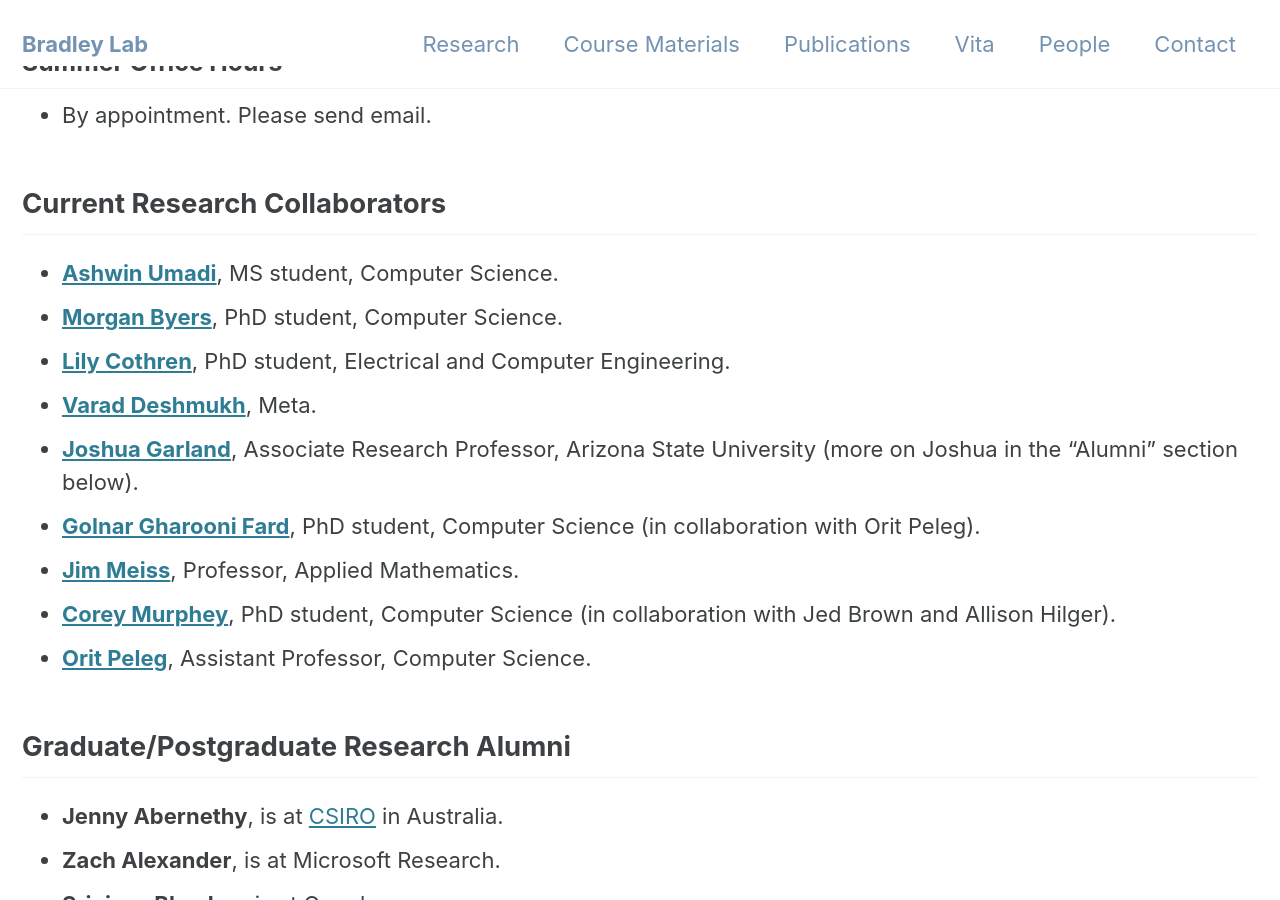
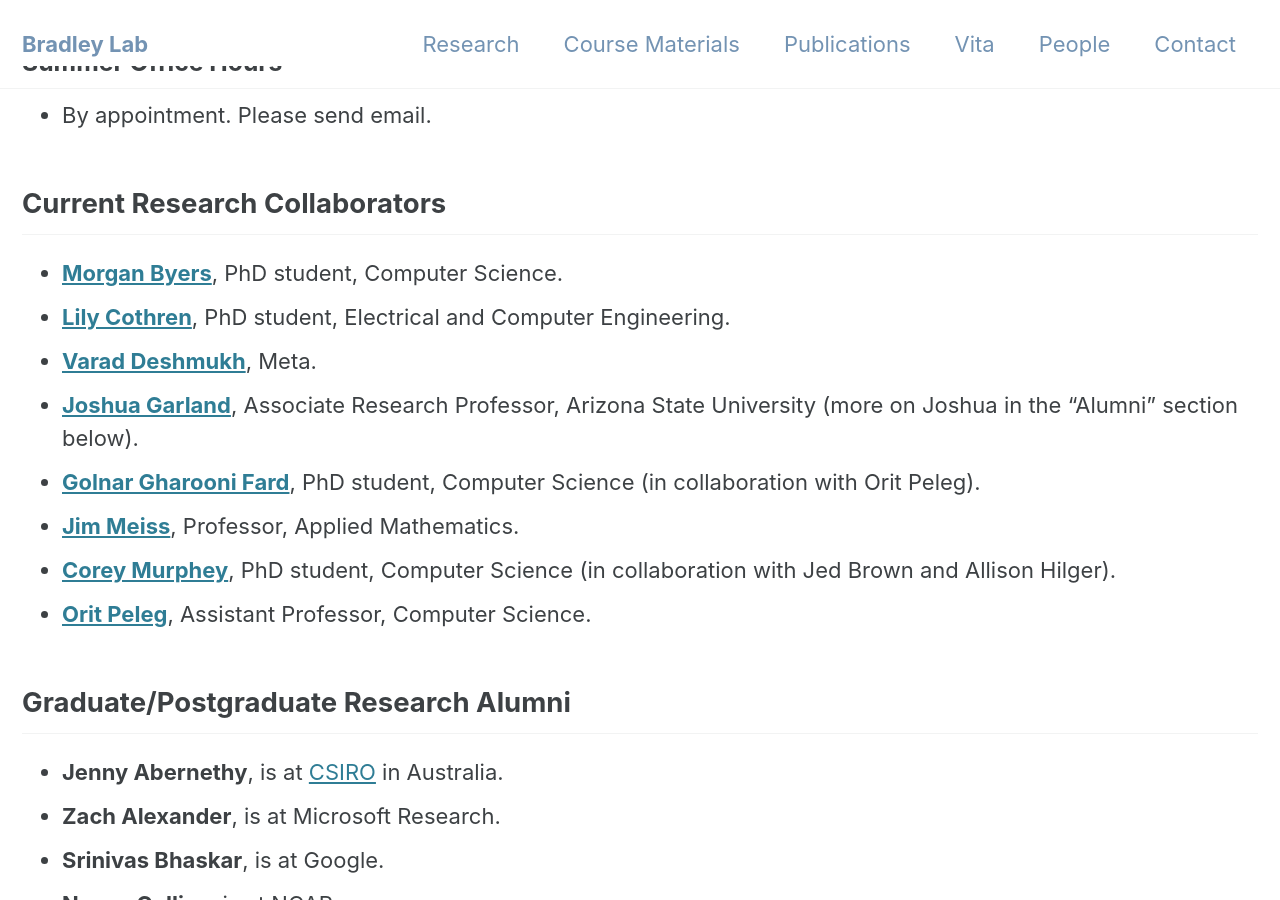
Before and after one commit to ashwinumadi/Bradley-Lab, a Jekyll site: the page built from _pages/index.md, in a window 1280 px wide and 900 px high, scrolled down 1088 px. Built offline with Jekyll 4.4.1, drawn with Linux system fonts in a browser that asks for light colours; cached includes are drawn as plain includes; the list of posts is cut into pages by our own code.

Commit message:
Pushing Ruby Scripts outputs

```diff
--- a/_pages/people.md
+++ b/_pages/people.md
@@ -2,7 +2,6 @@
 <h2> Current Research Collaborators</h2>
 </div>
 
-- [**Ashwin Umadi**](https://mbyers31.github.io), MS student, Computer Science.
 - [**Morgan Byers**](https://mbyers31.github.io), PhD student, Computer Science.
 - [**Lily Cothren**](https://lilycothren.netlify.app), PhD student, Electrical and Computer Engineering.
 - [**Varad Deshmukh**](http://vrd1243.github.io), Meta.
```
